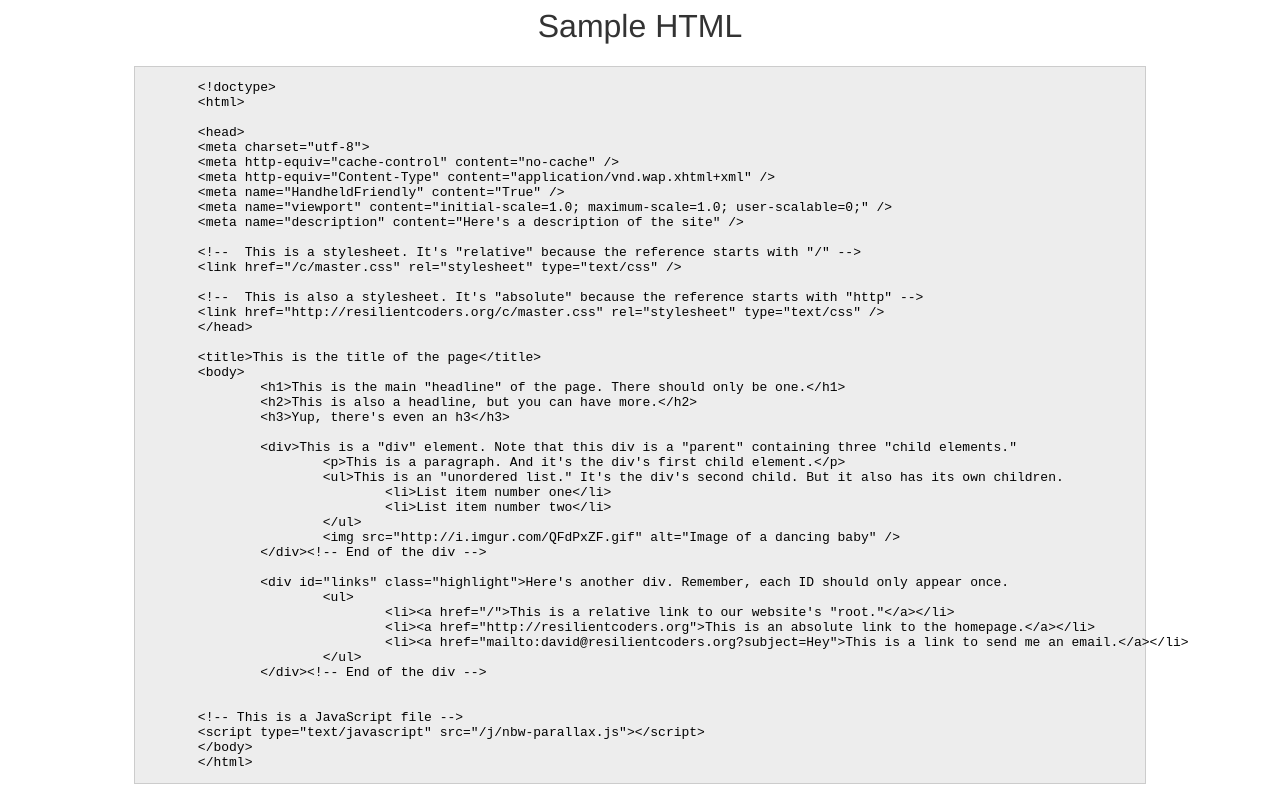
After one commit to ddelmar/resilient, a PHP site: page /resources/html/index.php in a window 1280 px wide. The commit adds this page. Run offline with PHP 8.4, Linux system fonts and the light colour scheme.

Commit message:
added resources, removed brass and rlab

```diff
--- a/includes/head.php
+++ b/includes/head.php
@@ -18,8 +18,8 @@ $(document).ready(function(){
 	$uri = "{$_SERVER['REQUEST_URI']}";
 	$uri_clean = ucwords(basename($uri));
 	$pagetitle = "body_" . basename($uri);
-	if ($uri_clean == NULL){ echo "Resilient Lab";}
-	else { echo $uri_clean . " | Resilient Lab"; }
+	if ($uri_clean == NULL){ echo "Resilient Coders";}
+	else { echo $uri_clean . " | Resilient Coders"; }
 
 ?></title>
 
--- /dev/null
+++ b/resources/html/index.php
@@ -0,0 +1,85 @@
+<!doctype>
+<html>
+
+<head>
+<meta charset="utf-8">
+<meta http-equiv="cache-control" content="no-cache" />
+<meta http-equiv="Content-Type" content="application/vnd.wap.xhtml+xml" />
+<meta name="HandheldFriendly" content="True" />
+<meta name="viewport" content="initial-scale=1.0; maximum-scale=1.0; user-scalable=0;" />
+<meta name="description" content="" />
+</head>
+<body>
+<style>
+h1 {
+	font: 100 2em Helvetica;
+	color: #333;
+	width:100%;
+	text-align: center;
+}
+.container {
+	margin: 0 auto;
+	width:80%;
+}
+
+.example_code {
+	border:1px solid #ccc;
+	background: #ededed;
+}
+</style>
+<div class="container">
+	<h1>Sample HTML</h1>
+<div class="example_code">
+<pre>
+	&lt;!doctype&gt;
+	&lt;html&gt;
+
+	&lt;head&gt;
+	&lt;meta charset="utf-8"&gt;
+	&lt;meta http-equiv="cache-control" content="no-cache" /&gt;
+	&lt;meta http-equiv="Content-Type" content="application/vnd.wap.xhtml+xml" /&gt;
+	&lt;meta name="HandheldFriendly" content="True" /&gt;
+	&lt;meta name="viewport" content="initial-scale=1.0; maximum-scale=1.0; user-scalable=0;" /&gt;
+	&lt;meta name="description" content="Here's a description of the site" /&gt;
+
+	&lt;!--  This is a stylesheet. It's "relative" because the reference starts with "/" --&gt;
+	&lt;link href="/c/master.css" rel="stylesheet" type="text/css" /&gt;
+
+	&lt;!--  This is also a stylesheet. It's "absolute" because the reference starts with "http" --&gt;
+	&lt;link href="http://resilientcoders.org/c/master.css" rel="stylesheet" type="text/css" /&gt;
+	&lt;/head&gt;
+
+	&lt;title&gt;This is the title of the page&lt;/title&gt;
+	&lt;body&gt;
+		&lt;h1&gt;This is the main "headline" of the page. There should only be one.&lt;/h1&gt;
+		&lt;h2&gt;This is also a headline, but you can have more.&lt;/h2&gt;
+		&lt;h3&gt;Yup, there's even an h3&lt;/h3&gt;
+
+		&lt;div&gt;This is a "div" element. Note that this div is a "parent" containing three "child elements."
+			&lt;p&gt;This is a paragraph. And it's the div's first child element.&lt;/p&gt;
+			&lt;ul&gt;This is an "unordered list." It's the div's second child. But it also has its own children.
+				&lt;li&gt;List item number one&lt;/li&gt;
+				&lt;li&gt;List item number two&lt;/li&gt;
+			&lt;/ul&gt;
+			&lt;img src="http://i.imgur.com/QFdPxZF.gif" alt="Image of a dancing baby" /&gt;
+		&lt;/div&gt;&lt;!-- End of the div --&gt;
+
+		&lt;div id="links" class="highlight"&gt;Here's another div. Remember, each ID should only appear once.
+			&lt;ul&gt;
+				&lt;li&gt;&lt;a href="/"&gt;This is a relative link to our website's "root."&lt;/a&gt;&lt;/li&gt;
+				&lt;li&gt;&lt;a href="http://resilientcoders.org"&gt;This is an absolute link to the homepage.&lt;/a&gt;&lt;/li&gt;
+				&lt;li&gt;&lt;a href="mailto:david@resilientcoders.org?subject=Hey"&gt;This is a link to send me an email.&lt;/a&gt;&lt;/li&gt;
+			&lt;/ul&gt;
+		&lt;/div&gt;&lt;!-- End of the div --&gt;
+
+
+	&lt;!-- This is a JavaScript file --&gt;
+	&lt;script type="text/javascript" src="/j/nbw-parallax.js"&gt;&lt;/script&gt;
+	&lt;/body&gt;
+	&lt;/html&gt;
+</pre>
+</div>
+</div>
+
+
+</body></html>
```
Also changed, not shown: brass/index.php (deleted, +0 -39 lines), rlab/index.php (deleted, +0 -53 lines), i/hero2_clear.jpg (deleted), i/stock-photo-28910478-family-enjoying-time-at-a-public-fountain.jpg (deleted).
